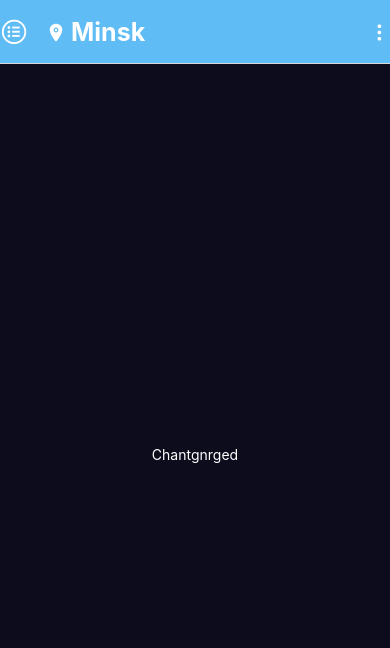
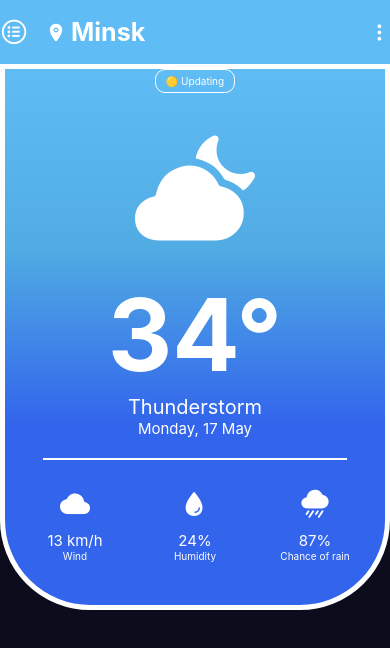
Before and after one commit to CalicoNino/weather-or-not, a React Native app: screen /Home in a window 390 px wide. Shown: the top 648 px of the page. Built offline with nearby package versions, Linux system fonts and the light colour scheme.

Commit message:
bluelayout component

```diff
--- a/App.tsx
+++ b/App.tsx
@@ -24,6 +24,8 @@ function App() {
             headerTitleStyle: {
               fontWeight: "bold",
             },
+            headerShadowVisible: false, // applied here
+            headerBackTitleVisible: false,
             headerLeft: () => (
               <Icon
                 name="list-circle-outline"
--- /dev/null
+++ b/components/BlueLayoutOpen.tsx
@@ -0,0 +1,93 @@
+import React from "react";
+import { StyleSheet, Text, View } from "react-native";
+import { LinearGradient } from "expo-linear-gradient";
+import Icon from "react-native-vector-icons/Ionicons";
+import Divider from "./Divider";
+import WeatherDetails from "./WeatherDetails";
+
+const styles = StyleSheet.create({
+  blue: {
+    borderBottomRightRadius: 90,
+    borderBottomLeftRadius: 90,
+    width: "100%",
+    height: "70%",
+    alignItems: "center",
+    borderWidth: 5,
+    borderColor: "#ffffff",
+    marginBottom: 5,
+  },
+  text: {
+    color: "#ffffff",
+    borderWidth: 1,
+    borderColor: "#ffffff",
+    paddingHorizontal: 10,
+    paddingVertical: 5,
+    borderRadius: 10,
+    fontSize: 10,
+  },
+  icon: {
+    marginTop: 30,
+    marginBottom: 20,
+  },
+  temperature: {
+    color: "#ffffff",
+    fontSize: 100,
+    fontWeight: "bold",
+  },
+  description: {
+    color: "#ffffff",
+    fontSize: 20,
+  },
+  date: {
+    color: "#ffffff",
+    fontSize: 15,
+  },
+});
+
+type BlueLayoutProps = {
+  isUpdating: boolean;
+  temperature: number;
+  description: string;
+  date: string;
+  wind: number;
+  humidity: number;
+  precipitation: number;
+};
+
+function BlueLayoutOpen({
+  isUpdating,
+  temperature,
+  description,
+  date,
+  wind,
+  humidity,
+  precipitation,
+}: BlueLayoutProps) {
+  return (
+    <LinearGradient
+      colors={[
+        "#60bcf4",
+        "#50ace3",
+        // "#4c9ce4",
+        // "#4a85da",
+        "#3264ec",
+        "#3264ec",
+      ]}
+      style={styles.blue}
+    >
+      <Text style={styles.text}>{isUpdating ? "Updated" : "🟡 Updating"}</Text>
+      <Icon name="cloudy-night" color="white" size={120} style={styles.icon} />
+      <Text style={styles.temperature}>{`${temperature}°`}</Text>
+      <Text style={styles.description}>{description}</Text>
+      <Text style={styles.date}>{date}</Text>
+      <Divider />
+      <WeatherDetails
+        wind={wind}
+        humidity={humidity}
+        precipitation={precipitation}
+      />
+    </LinearGradient>
+  );
+}
+
+export default BlueLayoutOpen;
--- /dev/null
+++ b/components/Divider.tsx
@@ -0,0 +1,18 @@
+import React from "react";
+import { StyleSheet, View } from "react-native";
+
+const styles = StyleSheet.create({
+  divider: {
+    height: 1,
+    width: "80%",
+    borderWidth: 0.2,
+    borderColor: "#ffffff",
+    margin: 20,
+  },
+});
+
+function Divider() {
+  return <View style={styles.divider} />;
+}
+
+export default Divider;
--- a/components/Title.tsx
+++ b/components/Title.tsx
@@ -19,11 +19,9 @@ type TitleProps = {
 
 function Title({ location }: TitleProps) {
   return (
-    <View>
-      <View style={styles.container}>
-        <Icon name="location" color="white" size={20} style={styles.icon} />
-        <Text style={styles.text}>{location}</Text>
-      </View>
+    <View style={styles.container}>
+      <Icon name="location" color="white" size={20} style={styles.icon} />
+      <Text style={styles.text}>{location}</Text>
     </View>
   );
 }
--- /dev/null
+++ b/components/WeatherDetails.tsx
@@ -0,0 +1,66 @@
+import React from "react";
+import { StyleSheet, View, Text } from "react-native";
+import Icon from "react-native-vector-icons/Ionicons";
+
+const styles = StyleSheet.create({
+  details: {
+    alignItems: "center",
+    flexDirection: "row",
+  },
+  detail: {
+    height: 80,
+    width: 100,
+    alignItems: "center",
+    justifyContent: "center",
+    marginHorizontal: 10,
+  },
+  value: {
+    color: "#ffffff",
+    fontSize: 15,
+    overflow: "visible",
+    textAlign: "center",
+  },
+  text: {
+    color: "#ffffff",
+    fontSize: 10,
+    overflow: "visible",
+    textAlign: "center",
+  },
+  icon: {
+    margin: 10,
+  },
+});
+
+type WeatherDetailsProps = {
+  wind: number;
+  humidity: number;
+  precipitation: number;
+};
+
+function WeatherDetails({
+  wind,
+  humidity,
+  precipitation,
+}: WeatherDetailsProps) {
+  return (
+    <View style={styles.details}>
+      <View style={styles.detail}>
+        <Icon name="cloud" color="white" size={30} style={styles.icon} />
+        <Text style={styles.value}>{`${wind} km/h`}</Text>
+        <Text style={styles.text}>Wind</Text>
+      </View>
+      <View style={styles.detail}>
+        <Icon name="water" color="white" size={30} style={styles.icon} />
+        <Text style={styles.value}>{`${humidity}%`}</Text>
+        <Text style={styles.text}>Humidity</Text>
+      </View>
+      <View style={styles.detail}>
+        <Icon name="rainy" color="white" size={30} style={styles.icon} />
+        <Text style={styles.value}>{`${precipitation}%`}</Text>
+        <Text style={styles.text}>Chance of rain</Text>
+      </View>
+    </View>
+  );
+}
+
+export default WeatherDetails;
--- a/screens/Home.tsx
+++ b/screens/Home.tsx
@@ -1,23 +1,74 @@
 import React from "react";
 import { StatusBar } from "expo-status-bar";
-import { StyleSheet, Text, View } from "react-native";
+import { StyleSheet, View } from "react-native";
+import BlueLayoutOpen from "../components/BlueLayoutOpen";
 
 const styles = StyleSheet.create({
   container: {
     flex: 1,
     backgroundColor: "#0c0c1c",
     alignItems: "center",
-    justifyContent: "center",
+    flexDirection: "column",
+  },
+  blue: {
+    borderBottomRightRadius: 90,
+    borderBottomLeftRadius: 90,
+    width: "100%",
+    height: "70%",
+    alignItems: "center",
+    borderWidth: 5,
+    borderColor: "#ffffff",
+    marginBottom: 5,
+    shadowColor: "#ffffff",
+    shadowOpacity: 80,
+    shadowRadius: 2,
+    shadowOffset: {
+      height: 1,
+      width: 0,
+    },
   },
   text: {
     color: "#ffffff",
+    borderWidth: 1,
+    borderColor: "#ffffff",
+    paddingHorizontal: 10,
+    paddingVertical: 5,
+    borderRadius: 10,
+    fontSize: 10,
+  },
+  cloud: {
+    width: "40%",
+    height: "30%",
+    backgroundColor: "red",
+    margin: 10,
+  },
+  temperature: {
+    color: "#ffffff",
+    fontSize: 100,
+    fontWeight: "bold",
+  },
+  description: {
+    color: "#ffffff",
+    fontSize: 20,
+  },
+  date: {
+    color: "#ffffff",
+    fontSize: 15,
   },
 });
 
 function HomeScreen() {
   return (
     <View style={styles.container}>
-      <Text style={styles.text}>Chantgnrged</Text>
+      <BlueLayoutOpen
+        isUpdating={false}
+        temperature={34}
+        description="Thunderstorm"
+        date="Monday, 17 May"
+        wind={13}
+        humidity={24}
+        precipitation={87}
+      />
       <StatusBar style="auto" />
     </View>
   );
```
